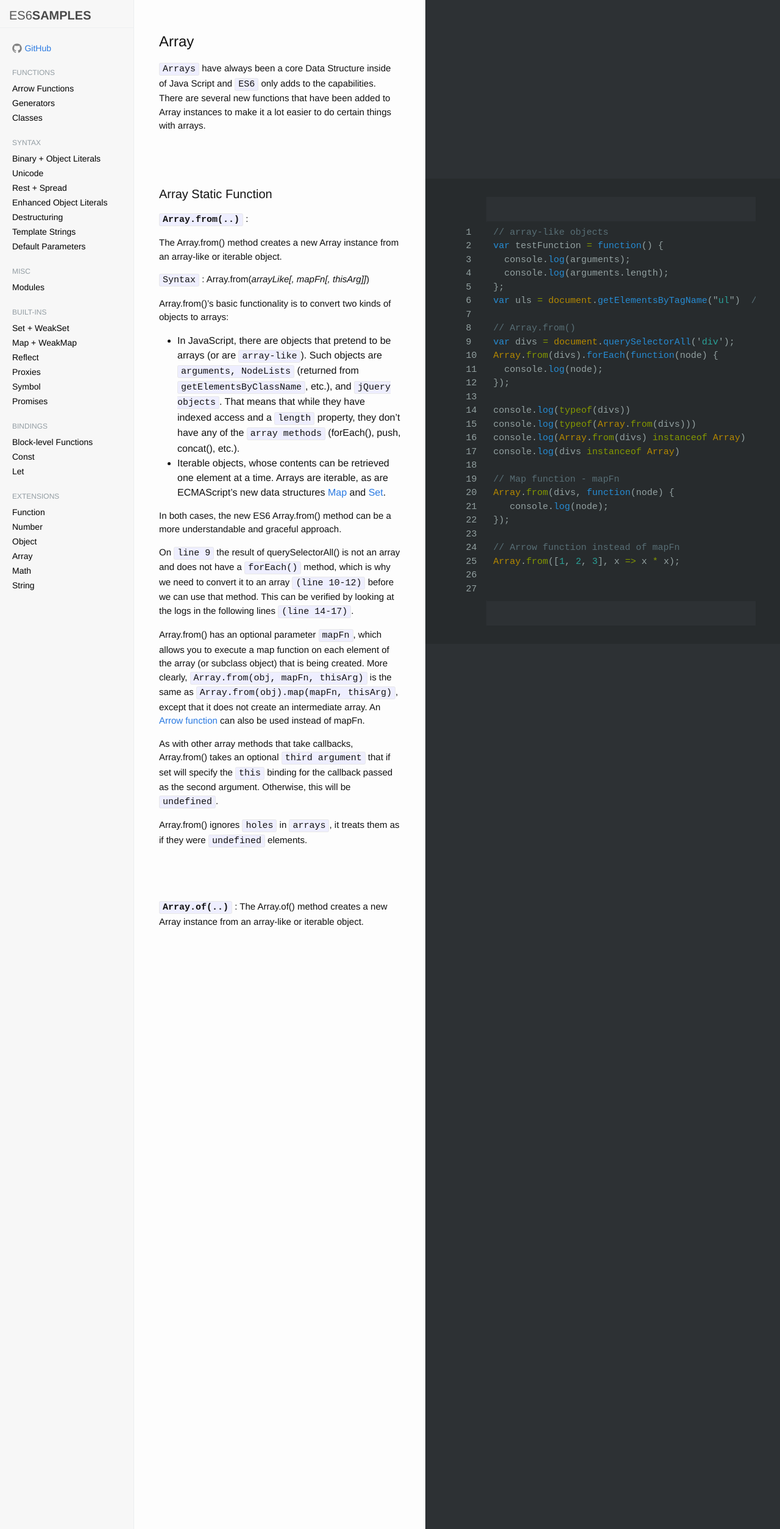
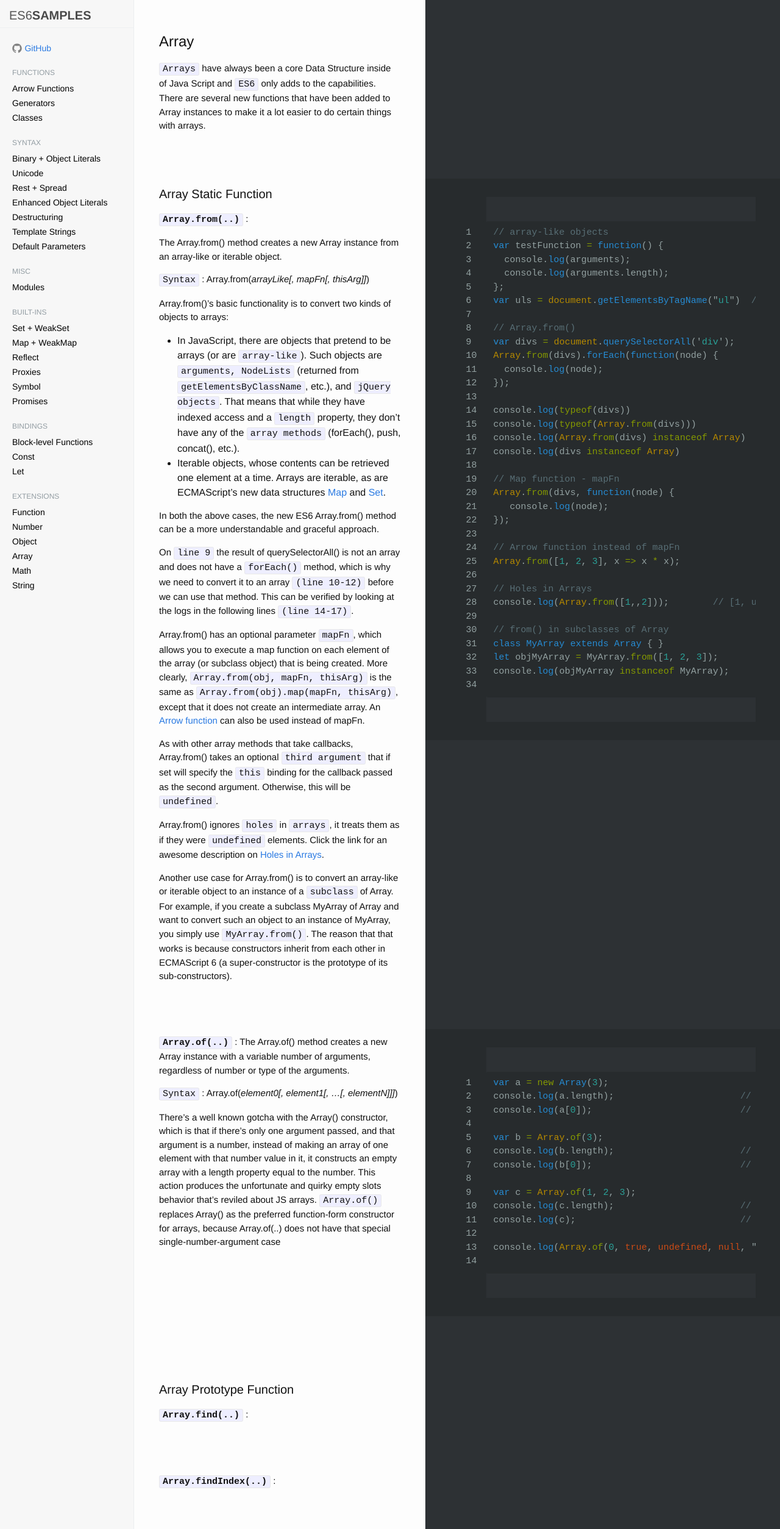
Before and after one commit to ddoolin/ES6Samples, a Jekyll site: the page built from _posts/2015-04-18-array.html, in a window 1280 px wide. Shown: the whole page at 61% size. Built offline with Jekyll 4.4.1, drawn with Linux system fonts in a browser that asks for light colours; nearby versions of some CDN libraries.

Commit message:
done with Array static functions and placeholder for prototype function added

```diff
--- a/_posts/2015-04-18-array.html
+++ b/_posts/2015-04-18-array.html
@@ -17,8 +17,8 @@ categories: extensions
 
 <div class="sample-area">
   <div class="copy">
+  <h4>Array Static Function</h4>
     {% markdown %}
-####Array Static Function
 **`Array.from(..)`** :
 
 The Array.from() method creates a new Array instance from an array-like or iterable object.
@@ -30,7 +30,7 @@ Array.from()’s basic functionality is to convert two kinds of objects to array
 - In JavaScript, there are objects that pretend to be arrays (or are `array-like`). Such objects are `arguments, NodeLists` (returned from `getElementsByClassName`, etc.), and `jQuery objects`. That means that while they have indexed access and a `length` property, they don’t have any of the `array methods` (forEach(), push, concat(), etc.).
 - Iterable objects, whose contents can be retrieved one element at a time. Arrays are iterable, as are ECMAScript’s new data structures [Map](http://es6samples.com/built-ins/map+weak-map/) and [Set](http://es6samples.com/built-ins/set+weak-set/).
 
-In both cases, the new ES6 Array.from() method can be a more understandable and graceful approach.
+In both the above cases, the new ES6 Array.from() method can be a more understandable and graceful approach.
 
 On `line 9` the result of querySelectorAll() is not an array and does not have a `forEach()` method, which is why we need to convert it to an array `(line 10-12)` before we can use that method. This can be verified by looking at the logs in the following lines `(line 14-17)`.
 
@@ -38,7 +38,9 @@ Array.from() has an optional parameter `mapFn`, which allows you to execute a ma
 
 As with other array methods that take callbacks, Array.from() takes an optional `third argument` that if set will specify the `this` binding for the callback passed as the second argument. Otherwise, this will be `undefined`.
 
-Array.from() ignores `holes` in `arrays`, it treats them as if they were `undefined` elements.
+Array.from() ignores `holes` in `arrays`, it treats them as if they were `undefined` elements. Click the link for an awesome description on [Holes in Arrays](http://speakingjs.com/es5/ch18.html#array_holes).
+
+Another use case for Array.from() is to convert an array-like or iterable object to an instance of a `subclass` of Array. For example, if you create a subclass MyArray of Array and want to convert such an object to an instance of MyArray, you simply use `MyArray.from()`. The reason that that works is because constructors inherit from each other in ECMAScript 6 (a super-constructor is the prototype of its sub-constructors).
 	{% endmarkdown %}
   </div>
   <div class="code">
@@ -69,6 +71,13 @@ Array.from(divs, function(node) {
 // Arrow function instead of mapFn
 Array.from([1, 2, 3], x => x * x);              // [1, 4, 9]
 
+// Holes in Arrays
+console.log(Array.from([1,,2]));        // [1, undefined, 2]
+
+// from() in subclasses of Array
+class MyArray extends Array { }
+let objMyArray = MyArray.from([1, 2, 3]);
+console.log(objMyArray instanceof MyArray);     // true
   {% endhighlight %}
   </div>
 </div>
@@ -77,9 +86,42 @@ Array.from([1, 2, 3], x => x * x);              // [1, 4, 9]
   <div class="copy">
 	{% markdown %}
 **`Array.of(..)`** :
-The Array.of() method creates a new Array instance from an array-like or iterable object.
+The Array.of() method creates a new Array instance with a variable number of arguments, regardless of number or type of the arguments.
+
+`Syntax` : Array.of(*element0[, element1[, ...[, elementN]]]*)
+
+There’s a well known gotcha with the Array() constructor, which is that if there’s only one argument passed, and that argument is a number, instead of making an array of one element with that number value in it, it constructs an empty array with a length property equal to the number. This action produces the unfortunate and quirky empty slots behavior that’s reviled about JS arrays.
+`Array.of()` replaces Array() as the preferred function-form constructor for arrays, because Array.of(..) does not have that special single-number-argument case
 
 	{% endmarkdown %}
+  </div>
+  <div class="code">
+  {% highlight javascript linenos %}
+var a = new Array(3);
+console.log(a.length);                       // 3
+console.log(a[0]);                           // undefined
+
+var b = Array.of(3);
+console.log(b.length);                       // 1
+console.log(b[0]);                           // 3
+
+var c = Array.of(1, 2, 3);
+console.log(c.length);                       // 3
+console.log(c);                              // [1,2,3]
+
+console.log(Array.of(0, true, undefined, null, "Array.of"));  // [0, true, undefined, null, "Array.of"]
+  {% endhighlight %}
+  </div>
+</div>
+
+
+<div class="sample-area">
+  <div class="copy">
+  <h4>Array Prototype Function</h4>
+  {% markdown %}
+**`Array.find(..)`** :
+
+    {% endmarkdown %}
   </div>
   <div class="code">
   {% highlight javascript linenos %}
@@ -87,3 +129,18 @@ The Array.of() method creates a new Array instance from an array-like or iterabl
   {% endhighlight %}
   </div>
 </div>
+
+
+<div class="sample-area">
+  <div class="copy">
+  {% markdown %}
+**`Array.findIndex(..)`** :
+
+    {% endmarkdown %}
+  </div>
+  <div class="code">
+  {% highlight javascript linenos %}
+
+  {% endhighlight %}
+  </div>
+</div>
```
